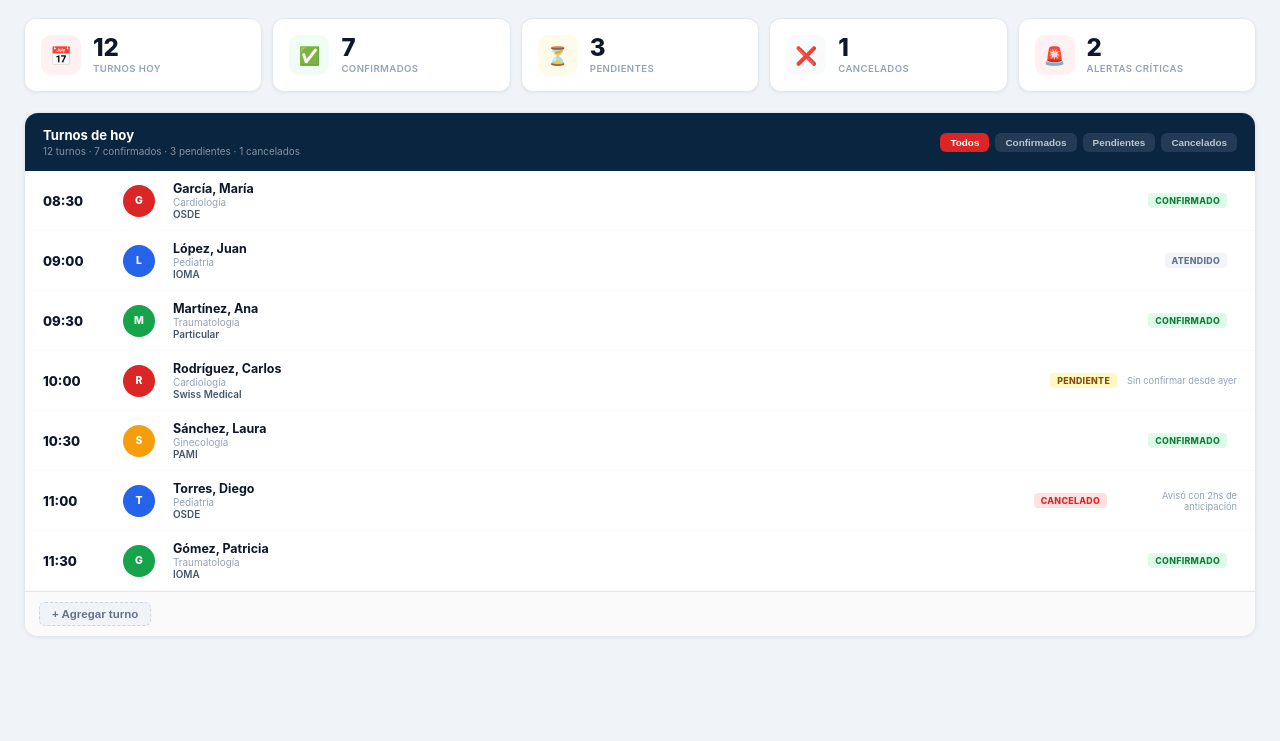
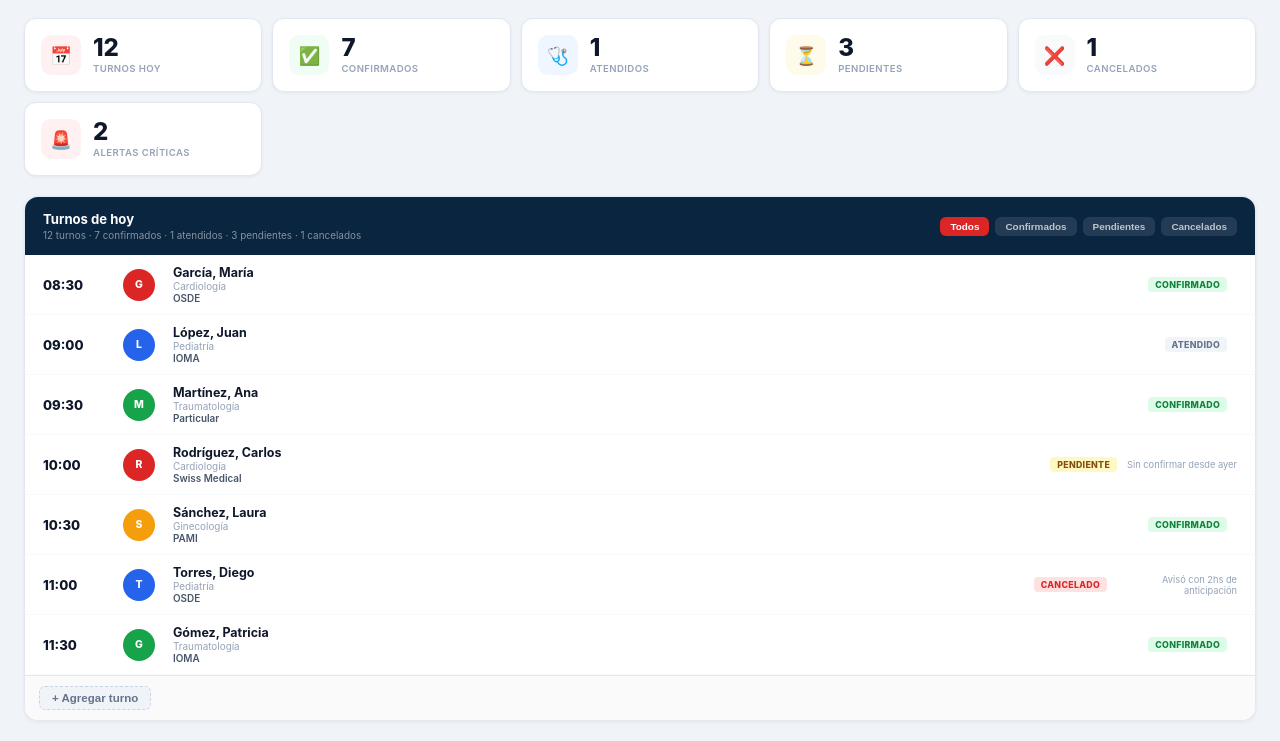
Before and after one commit to cursos2025aaf/panel-clinicas, a plain HTML site: page index.html in a window 1280 px wide. Shown: the part 100-841 px from the top of the page. Before the commit the page ends 800 px from the top, so only its background shows below. Drawn offline with Linux system fonts and the light colour scheme.

Commit message:
Fix: KPI Atendidos en dashboard + quitar boton duplicado de Nueva factura en Facturacion

```diff
--- a/index.html
+++ b/index.html
@@ -261,7 +261,7 @@ body{font-family:-apple-system,BlinkMacSystemFont,'Segoe UI',sans-serif;backgrou
         <div style="font-size:.6rem;font-weight:700;text-transform:uppercase;letter-spacing:.4px;color:var(--text-muted);">Estado</div>
       </div>
       <div id="facturacionList"></div>
-      <div class="actions-bar"><button class="btn-add" onclick="abrirModalFactura(-1)">+ Nueva factura</button></div>
+
     </div>
   </div>
 
@@ -493,10 +493,12 @@ function renderKPIs(){
   const conf=turnos.filter(t=>t.estado==='Confirmado').length;
   const pend=turnos.filter(t=>t.estado==='Pendiente').length;
   const canc=turnos.filter(t=>t.estado==='Cancelado').length;
+  const atend=turnos.filter(t=>t.estado==='Atendido').length;
   const crit=alertas.filter(a=>a.nivel==='critico').length;
   const items=[
     {num:total,lbl:'Turnos hoy',icon:'📅',cls:'ki-rojo'},
     {num:conf,lbl:'Confirmados',icon:'✅',cls:'ki-verde'},
+    {num:atend,lbl:'Atendidos',icon:'🩺',cls:'ki-azul'},
     {num:pend,lbl:'Pendientes',icon:'⏳',cls:'ki-amarillo'},
     {num:canc,lbl:'Cancelados',icon:'❌',cls:'ki-gris'},
     {num:crit,lbl:'Alertas críticas',icon:'🚨',cls:crit>0?'ki-rojo':'ki-verde'},
@@ -509,7 +511,7 @@ function renderKPIs(){
         <div class="kpi-lbl">${it.lbl}</div>
       </div>
     </div>`).join('');
-  document.getElementById('agendaSub').textContent=`${total} turnos · ${conf} confirmados · ${pend} pendientes · ${canc} cancelados`;
+  document.getElementById('agendaSub').textContent=`${total} turnos · ${conf} confirmados · ${atend} atendidos · ${pend} pendientes · ${canc} cancelados`;
 }
 
 // ── TURNOS ─────────────────────────────────────────────
```
